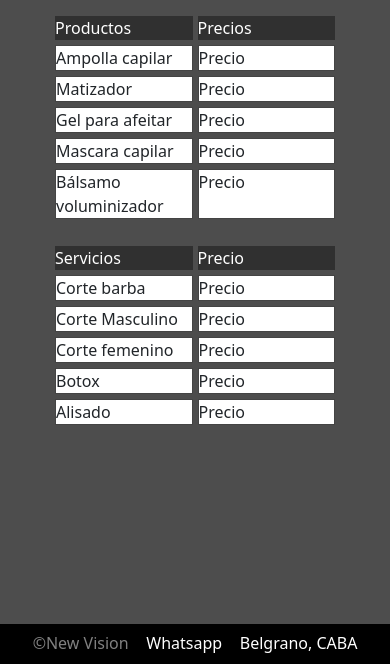
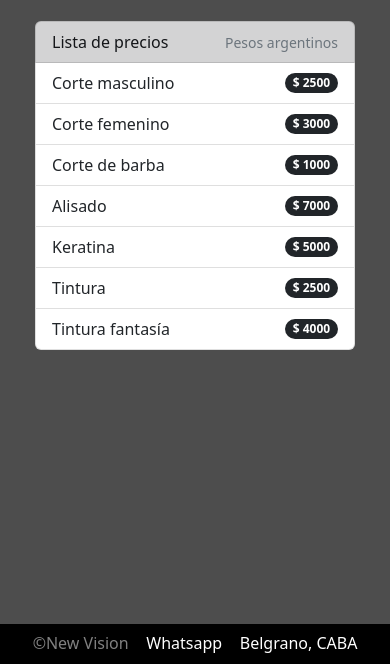
Before and after one commit to lujanmaccari/App_Barberia, a plain HTML site: page servicios.html in a window 390 px wide. Shown: the part 180-844 px from the top of the page. Drawn offline with nearby package versions, Linux system fonts and the light colour scheme.

Commit message:
arreglo seccion servicios + responsive

```diff
--- a/CSS/style.scss
+++ b/CSS/style.scss
@@ -67,7 +67,8 @@ section{
     list-style: none;
     justify-content: space-around;
     height: 420px;
-    transition: width 2s ;
+    margin-left: -35px;
+    transition: width 2s;
     a{
         &:hover{
             margin-top: -5px;
@@ -171,29 +172,41 @@ footer{
     font-size: bold;
 }
 
-.grid_productos, .grid_servicios{
+.contenidoGeneralServicios{
+    display: flex;
+    flex-direction: column;
+    align-items: center;
+}
+
+.list-group{
+    width: 1100px;
+    margin: 50px;
+}
+
+/* .grid_productos, .grid_servicios{
     @include sizes(500px, 200px);
     padding: 20px;
     display: grid;
     grid-template-columns: repeat(2, 1fr);
     gap: 5px;
-    }
+} */
 
-.producto, .servicio{
+/* .producto, .servicio{
     border: solid 0.1px rgb(68, 68, 68);
     background-color: map-get($estilos,light-mode);
-}
+} */
+
+/* .grids{
+    display: flex;
+    justify-content: space-evenly;
+    margin-bottom: 80px;
+} */
 
 .titulo{
     color: map-get($estilos,light-mode);
     background-color: map-get($estilos, background-color-secondary);
 }
 
-.grids{
-    display: flex;
-    justify-content: space-evenly;
-    margin-bottom: 80px;
-}
 
 .titulo_servicios{
     color:  map-get($estilos,color-default);
@@ -240,10 +253,8 @@ footer{
         display: flex;
         flex-direction: column;
         position: relative;
-        top: 0px;
-        bottom: 0px;
-        left: 0px;
-        right: 0px;
+        margin-left: -35px;
+        margin-top: 40px;
     }
 
     .menu{
@@ -269,17 +280,34 @@ footer{
         align-items: center;
     }
 
-    .section_clientes, .sobreNosotros, .grids{
+    .section_clientes, .sobreNosotros{
         display: flex;
         flex-direction: column;
         justify-content: space-between;
         margin-top: 40px;
+        height: 1000px;
+    }
+
+    .grids{
+        display: flex;
+        flex-direction: column;
+        justify-content: space-between;
+        margin-top: 40px;
+        height: 700px
+    }
+
+
+    .tarjetasContacto{
+        display: flex;
+        flex-direction: column;
+        justify-content: space-between;
     }
 
     .imagen_clientes{
         padding-bottom: 50px;
-        height: 230px;
+        height: 450px;
         margin-bottom: -30px;
+        border-radius: 10px;
     }
 
     .textoPresentacion, .texto_contacto{
@@ -296,20 +324,35 @@ footer{
         margin-top: 80px;
     }
 
-    .grids{
+    .contenido_mi_historia{
+        height: 950px;
+        width: 300px;
+        overflow: scroll;
+        padding: 20px;
+        margin: 50px;
+    }
+
+    .contenidoGeneralServicios{
+        height: 500px;
+    }
+
+    .list-group{
+        width: 320px;
+        margin-top: 65px;
+        margin-bottom: 30px;
+    }
+
+    /* .grids{
         display: flex;
         flex-direction: column;
         justify-content: space-evenly;
         align-items: center;
-        margin-bottom: 50px;
     }
-
-
 
     .grid_productos, .grid_servicios{
         width: 320px;
         margin-bottom: 30px;
-    }
+    } */
 
     .pieDePagina{
         background-color:  map-get($estilos, dark-mode);
@@ -341,6 +384,7 @@ footer{
     &:hover{
     filter: grayscale(0);
     transform: scale(1.2);
+    z-index: 1;
 }
 }
 
--- a/servicios.html
+++ b/servicios.html
@@ -47,12 +47,24 @@
 
         </div>
 
-    <div class="contenidoGeneral">
+    <div class="contenidoGeneralServicios">
 
         <h2 class="titulo_servicios">Servicios</h2>
 
+        <ul class="list-group">
+          <li class="list-group-item list-group-item-dark d-flex justify-content-between align-items-center" aria-current="true">Lista de precios<small class="text-muted">Pesos argentinos</small></li>
+          <li class="list-group-item d-flex justify-content-between align-items-center">Corte masculino <span class="badge bg-dark rounded-pill">$ 2500</span></li>
+          <li class="list-group-item d-flex justify-content-between align-items-center">Corte femenino <span class="badge bg-dark rounded-pill">$ 3000</span></li>
+          <li class="list-group-item d-flex justify-content-between align-items-center">Corte de barba <span class="badge bg-dark rounded-pill">$ 1000</span></li>
+          <li class="list-group-item d-flex justify-content-between align-items-center">Alisado <span class="badge bg-dark rounded-pill">$ 7000</span></li>
+          <li class="list-group-item d-flex justify-content-between align-items-center">Keratina <span class="badge bg-dark rounded-pill">$ 5000</span></li>
+          <li class="list-group-item d-flex justify-content-between align-items-center">Tintura <span class="badge bg-dark rounded-pill">$ 2500</span></li>
+          <li class="list-group-item d-flex justify-content-between align-items-center">Tintura fantasía <span class="badge bg-dark rounded-pill">$ 4000</span></li>
+        </ul>
+
+
         <div class="grids">
-            <section class="grid_productos">
+            <!-- <section class="grid_productos">
                 <div class="titulo">Productos</div>
                 <div class="titulo">Precios</div>
                 <div class="producto">Ampolla capilar</div>
@@ -80,7 +92,7 @@
                 <div class="servicio">Precio</div>
                 <div class="servicio">Alisado</div>
                 <div class="servicio">Precio</div>
-            </section>
+            </section> -->
         </div>
 <!--
         <table class="table table-dark table-hover">
```
Also changed, not shown: CSS/style.css, 1 other file.
